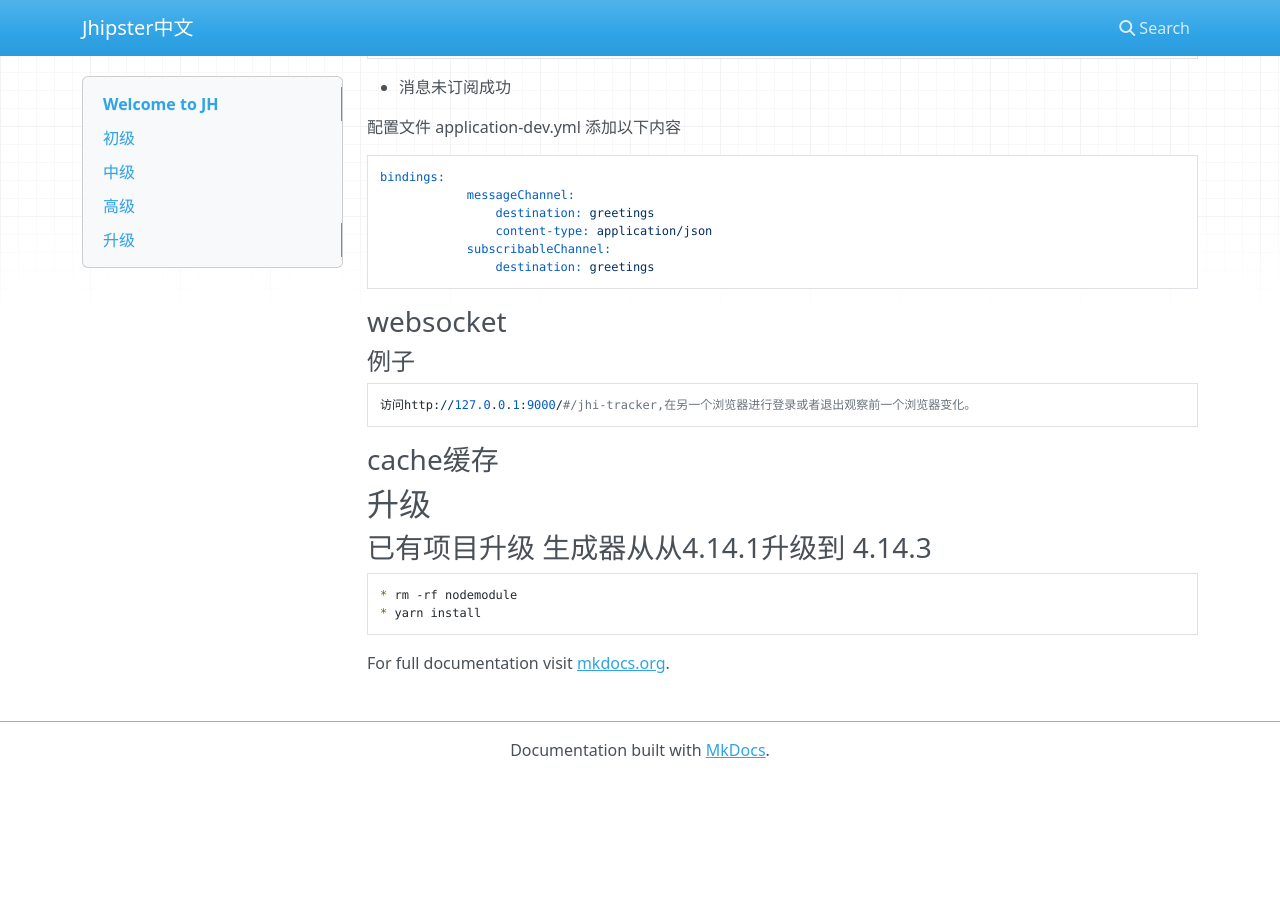
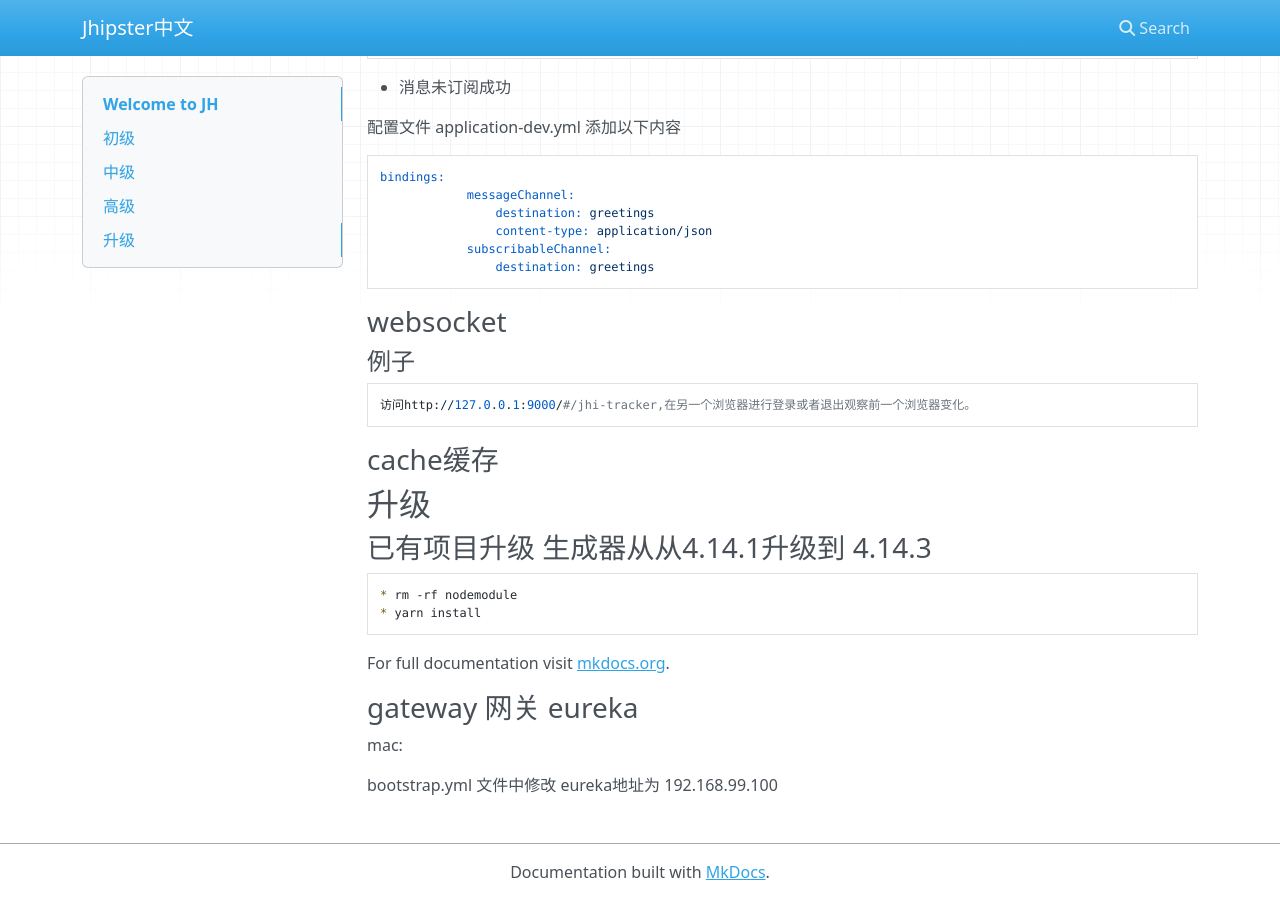
Before and after one commit to StayHungryStayFoolish/JHipsterQuestionGather, an MkDocs documentation site: the page built from docs/index.md, in a window 1280 px wide and 900 px high, scrolled down 1932 px. Built offline with MkDocs 1.6.1, drawn with Linux system fonts in a browser that asks for light colours; nearby versions of some CDN libraries; before the commit the page ends 2710 px from its top, so only the background shows below that.

Commit message:
mac gateway eureka ip, docker-machine env

```diff
--- a/docs/index.md
+++ b/docs/index.md
@@ -118,3 +118,9 @@
     * yarn install
 
 For full documentation visit [mkdocs.org](http://mkdocs.org).
+
+### gateway 网关 eureka
+
+mac:
+
+  bootstrap.yml 文件中修改 eureka地址为 192.168.99.100
```
